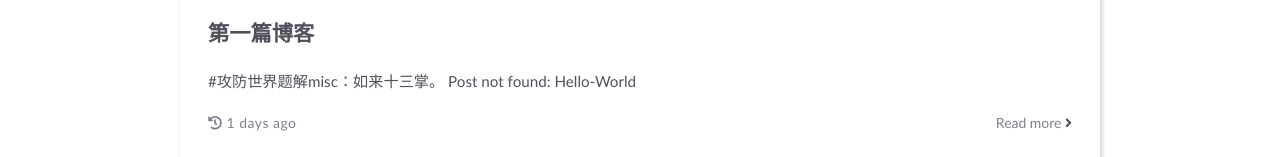
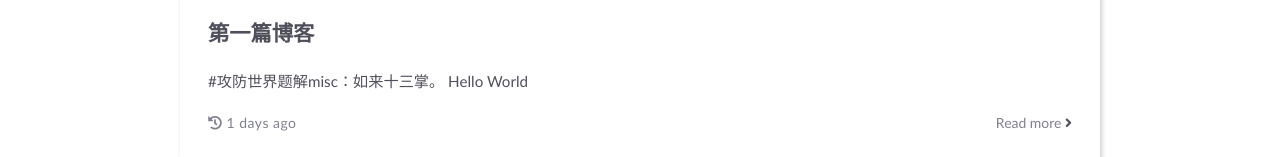
Before and after one commit to yyhhhhhhhhh/yyhhhhhhhhh.github.io, a plain HTML site: page index.html in a window 1280 px wide. Shown: the part 918-1075 px from the top of the page. Drawn offline with Linux system fonts and the light colour scheme; some packages are replaced by stand-ins of ours; a script that the page names is missing.

Commit message:
Site updated: 2021-12-01 11:33:52

```diff
--- a/index.html
+++ b/index.html
@@ -174,7 +174,7 @@
                 <div class="home-article-content markdown-body">
 
                         #攻防世界题解misc：如来十三掌。
-Post not found: Hello-World
+Hello World
 
 
                 </div>
--- a/search.xml
+++ b/search.xml
@@ -22,7 +22,7 @@
     <title>第一篇博客</title>
     <url>/2021/11/29/%E7%AC%AC%E4%B8%80%E7%AF%87%E5%8D%9A%E5%AE%A2/</url>
     <content><![CDATA[<p>#攻防世界题解<br>misc：<br><a class="link"   href="https://markdown.com.cn/" >如来十三掌<i class="fas fa-external-link-alt"></i></a>。</p>
-<a href="#">Post not found: Hello-World</a>
+<a href="/2021/11/28/hello-world/" title="Hello World">Hello World</a>
 ]]></content>
       <tags>
         <tag>11</tag>
```
Also changed, not shown: 2021/11/29/第一篇博客/index.html (+1 -1 lines).
